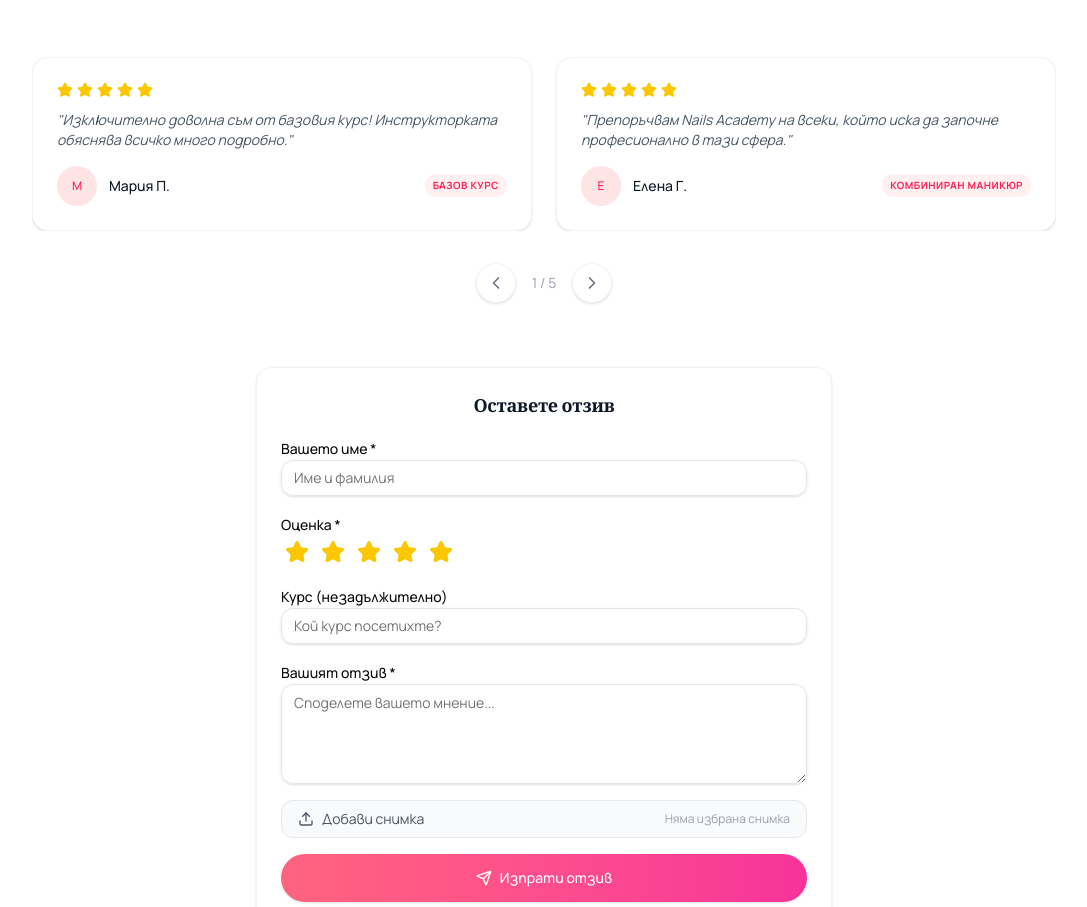
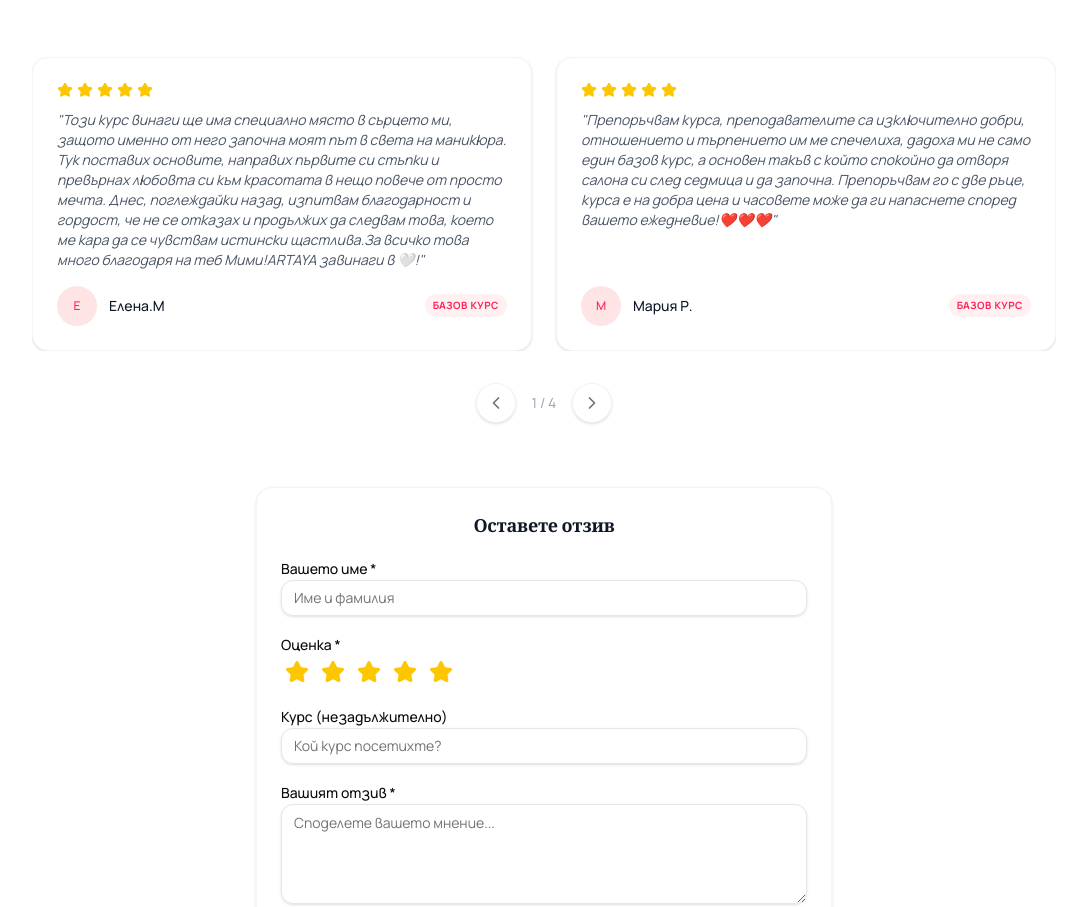
Before and after one commit to gmilev09/NailsAcademy, a React (Vite) app: page /About in a window 1280 px wide. Shown: the part 4678-5585 px from the top of the page, without its empty margins (96-1183 px from the left). Built offline with nearby package versions, Linux system fonts and the light colour scheme; no server answers.

Commit message:
Update ReviewsList.jsx

```diff
--- a/src/components/reviews/ReviewsList.jsx
+++ b/src/components/reviews/ReviewsList.jsx
@@ -7,18 +7,10 @@ import { ChevronLeft, ChevronRight, Star } from "lucide-react";
 const fallbackReviews = [
   {
    id: 1,
-    author_name: "Мария П.",
+    author_name: "Елена.М ",
     rating: 5,
-    comment: "Изключително доволна съм от базовия курс! Инструкторката обяснява всичко много подробно.",
+    comment: "Този курс винаги ще има специално място в сърцето ми, защото именно от него започна моят път в света на маникюра. Тук поставих основите, направих първите си стъпки и превърнах любовта си към красотата в нещо повече от просто мечта. Днес, поглеждайки назад, изпитвам благодарност и гордост, че не се отказах и продължих да следвам това, което ме кара ga се чувствам истински щастлива.За всичко това много благодаря на теб Мими!ARTAYA завинаги в 🤍!",
     course_title: "Базов курс",
-    author_image: null
-  },
-  {
-    id: 2,
-    author_name: "Елена Г.",
-    rating: 5,
-    comment: "Препоръчвам Nails Academy на всеки, който иска да започне професионално в тази сфера.",
-    course_title: "Комбиниран маникюр",
     author_image: null
   },
   {
```
